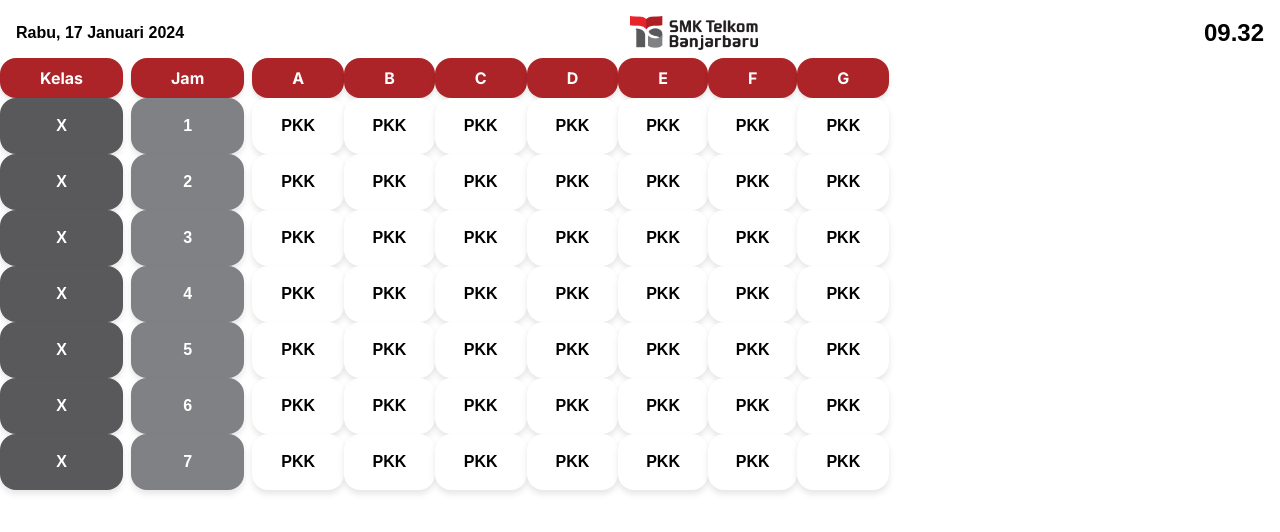
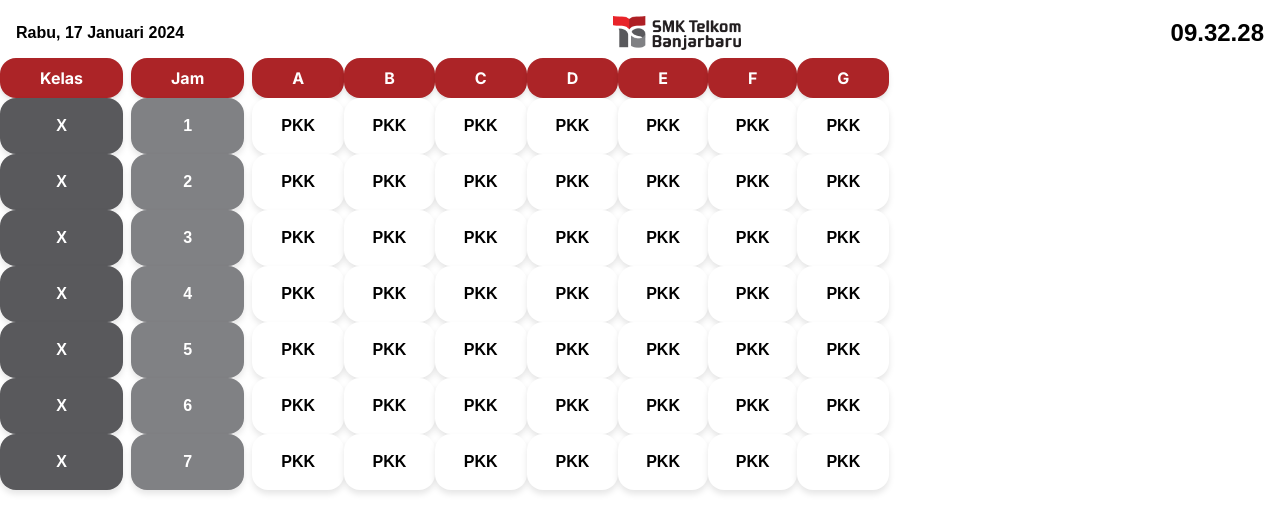
Before and after one commit to naufalazryan/overpower_project, a Next.js app: page / in a window 1280 px wide. Shown: the top 532 px of the page. Built offline with nearby package versions, Linux system fonts and the light colour scheme.

Commit message:
Package JSON Add

```diff
--- a/src/app/page.js
+++ b/src/app/page.js
@@ -1,6 +1,6 @@
 // Import React dan useState
 "use client";
-import React, { useState } from "react";
+import React, { useState, useEffect } from "react";
 import Image from "next/image";
 import Logo from "@/../../public/images/logo.png";
 // Komponen TableKelas
@@ -163,9 +163,17 @@
 const Navbar = () => {
   const [currentDateTime, setCurrentDateTime] = useState(new Date());
 
+  useEffect(() => {
+    const intervalId = setInterval(() => {
+      setCurrentDateTime(new Date());
+    }, 1000); // Update every 1000 milliseconds (1 second)
+
+    // Cleanup the interval on component unmount
+    return () => clearInterval(intervalId);
+  }, []); // Empty dependency array to run the effect only once on mount
+
   const formatDateTime = (date) => {
     const roundedDate = new Date(date);
-    roundedDate.setSeconds(0);
 
     const dateOptions = {
       weekday: "long",
@@ -177,6 +185,7 @@
     const timeOptions = {
       hour: "numeric",
       minute: "numeric",
+      second: "numeric",
     };
 
     const dateString = roundedDate.toLocaleString("id-ID", dateOptions);
```
